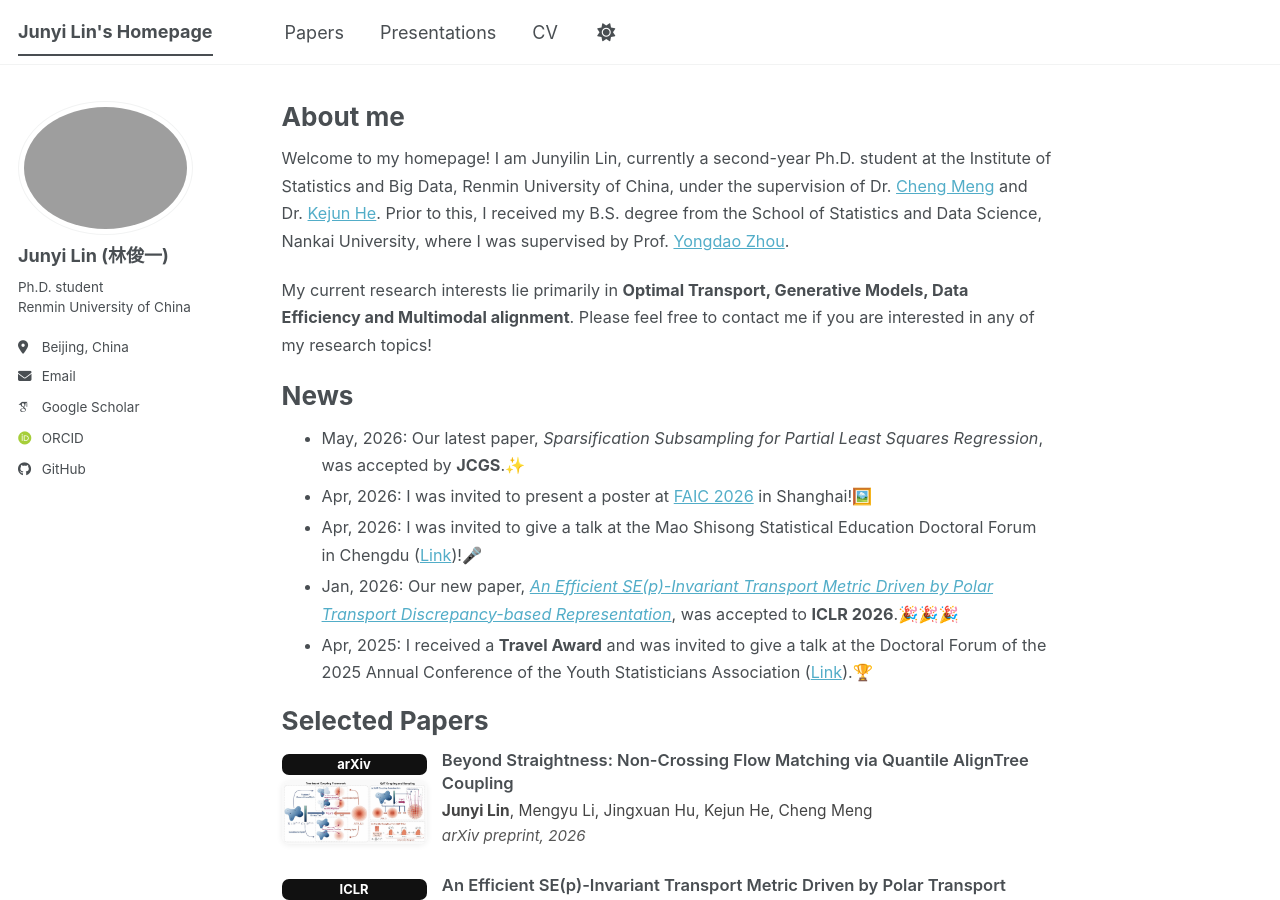
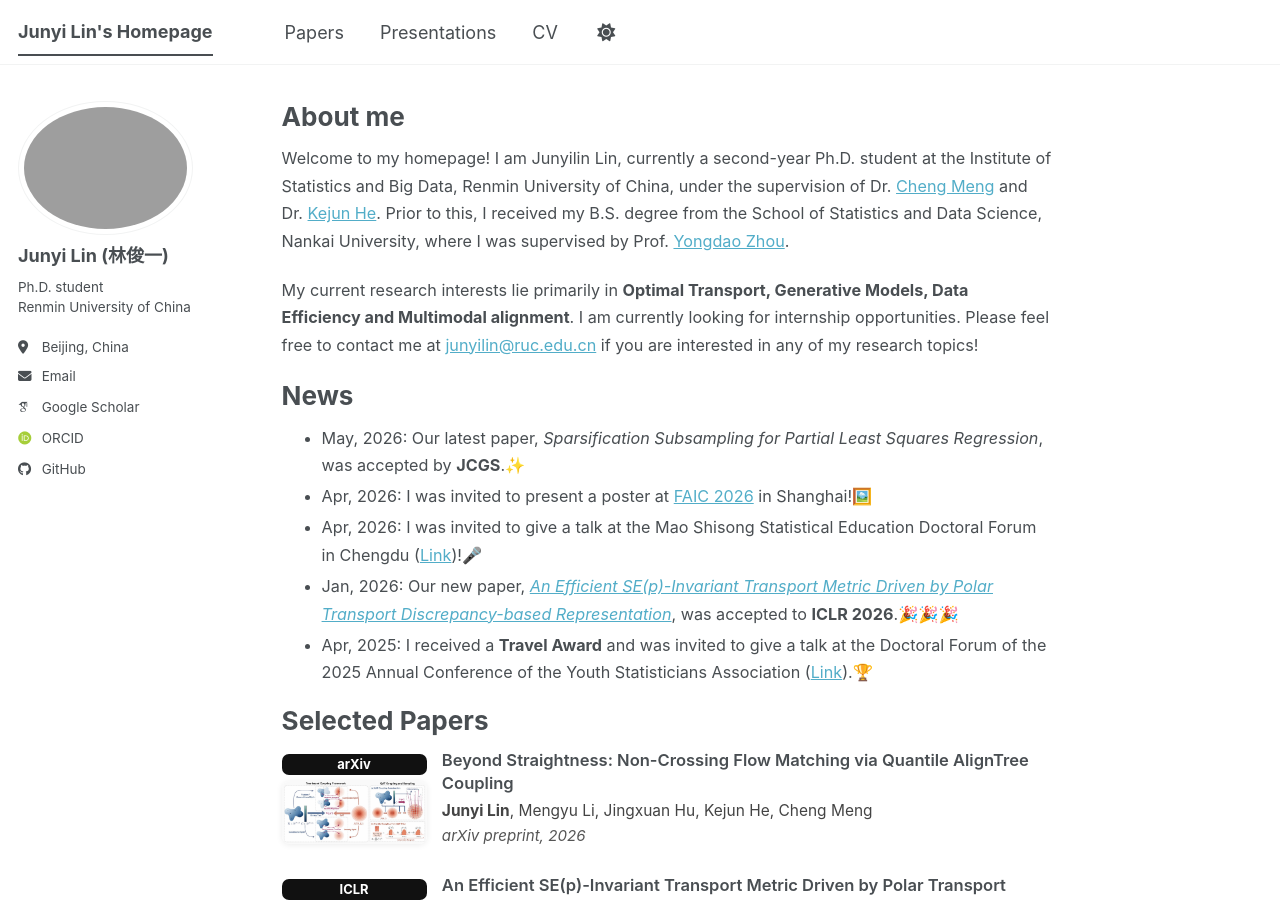
Before and after one commit to junyilin559/junyilin559.github.io, a Jekyll site: the page built from _pages/about.md, in a window 1280 px wide and 900 px high. Built offline with Jekyll 4.4.1, drawn with Linux system fonts in a browser that asks for light colours; some web fonts are replaced; a script bundle is joined from its source files by our own code; library files that are not in the unit come from our copies.

Commit message:
Update 260903

```diff
--- a/_pages/about.md
+++ b/_pages/about.md
@@ -9,7 +9,7 @@ redirect_from:
 
 Welcome to my homepage! I am Junyilin Lin, currently a second-year Ph.D. student at the Institute of Statistics and Big Data, Renmin University of China, under the supervision of Dr. [Cheng Meng](https://cheng-bdal.github.io/) and Dr. [Kejun He](http://isbd.ruc.edu.cn/sztd/c649d51f7a9d4557b25db81b705037e1.htm). Prior to this, I received my B.S. degree from the School of Statistics and Data Science, Nankai University, where I was supervised by Prof. [Yongdao Zhou](https://my.nankai.edu.cn/stat/zyd/list.htm).
 
-My current research interests lie primarily in **Optimal Transport, Generative Models, Data Efficiency and Multimodal alignment**. Please feel free to contact me if you are interested in any of my research topics!
+My current research interests lie primarily in **Optimal Transport, Generative Models, Data Efficiency and Multimodal alignment**. I am currently looking for internship opportunities. Please feel free to contact me at [junyilin@ruc.edu.cn](mailto:junyilin@ruc.edu.cn) if you are interested in any of my research topics!
 
 News
 ======
```
